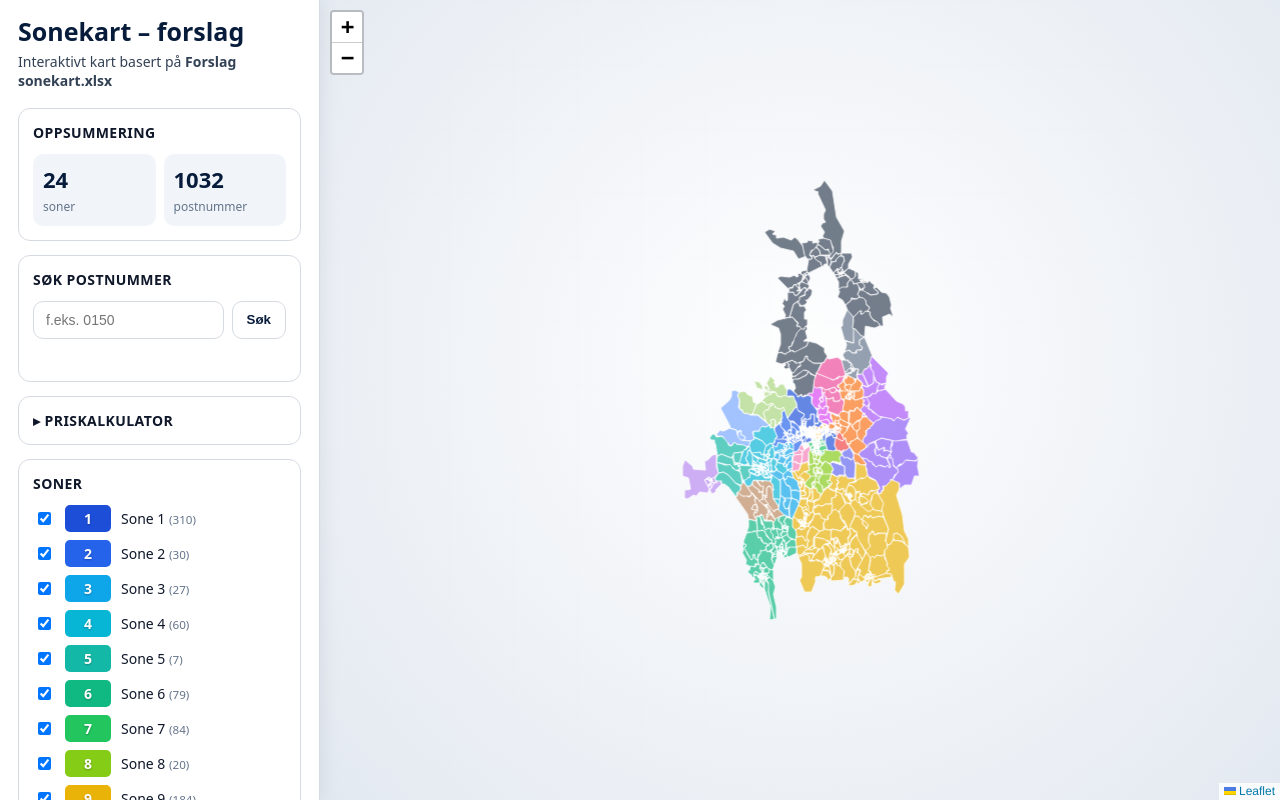
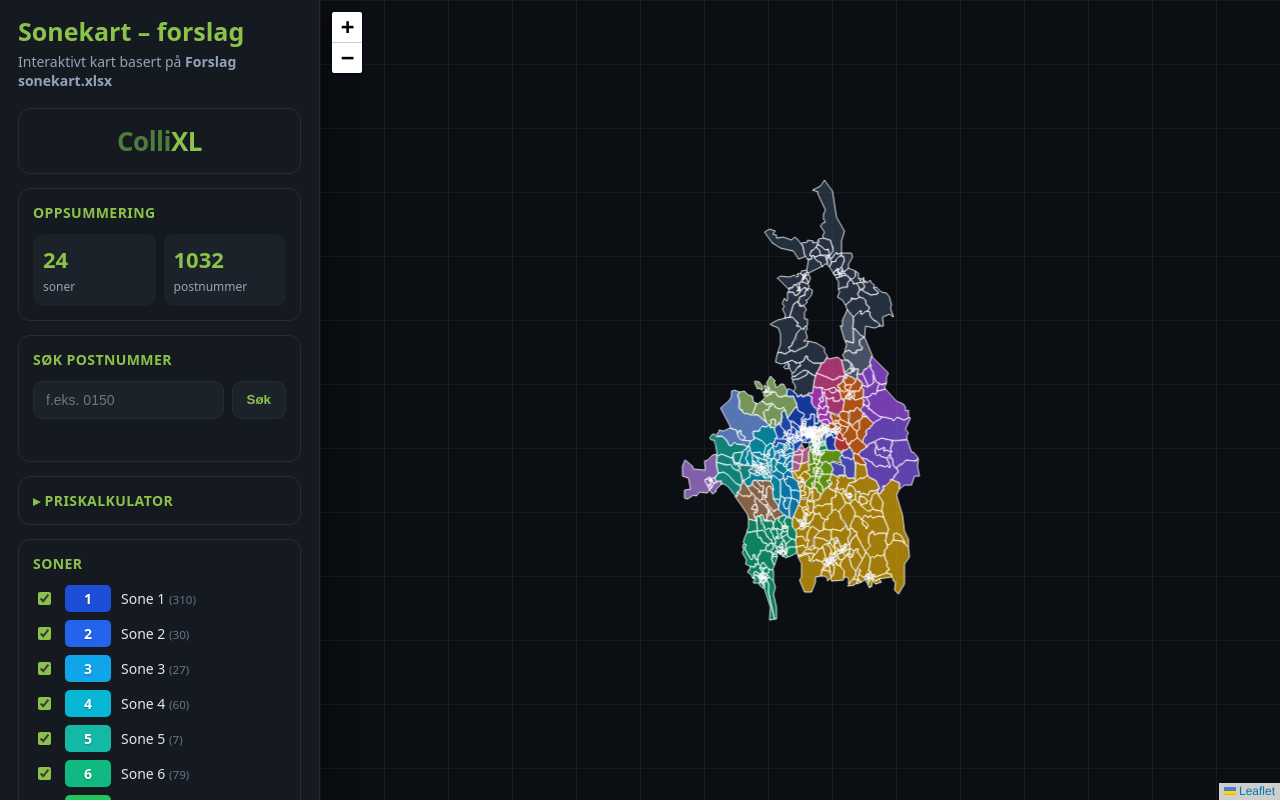
Before and after one commit to MikkelNikolaiEvensen/Sonekart-ColliXL, a plain HTML site: page index.html in a window 1280 px wide. Drawn offline with nearby package versions, Linux system fonts and the light colour scheme; a small style sheet from the web is missing.

Commit message:
Mork tema med ColliXL-gronn og logoseksjon
Bytter sidebar/kart fra lyst til mork bakgrunn, bruker ColliXL sine
to gronntoner som aksentfarge (overskrifter, knapper, lenker, valgt
sone). Legger til en enkel tekstbasert Colli/XL-logo overst, over
Oppsummering-panelet, i pavente av den faktiske logofilen.

```diff
--- a/index.html
+++ b/index.html
@@ -13,11 +13,14 @@
 
   <style>
     :root {
-      --navy: #071B3B;
-      --border: #d6dbe3;
-      --muted: #64748b;
-      --panel: #ffffff;
-      --bg: #f8fafc;
+      color-scheme: dark;
+      --navy: #8bc34a;
+      --brand-dark: #4d7c3d;
+      --brand-light: #8bc34a;
+      --border: #262c36;
+      --muted: #94a3b8;
+      --panel: #151a21;
+      --bg: #0b0e13;
     }
 
     html, body {
@@ -25,7 +28,7 @@
       margin: 0;
       font-family: system-ui, -apple-system, BlinkMacSystemFont, "Segoe UI", sans-serif;
       background: var(--bg);
-      color: #0f172a;
+      color: #e5e7eb;
     }
 
     #app {
@@ -35,23 +38,39 @@
     }
 
     #sidebar {
-      background: white;
+      background: var(--panel);
       border-right: 1px solid var(--border);
       padding: 18px;
       overflow-y: auto;
       z-index: 1000;
-      box-shadow: 0 0 20px rgba(15, 23, 42, 0.08);
+      box-shadow: 4px 0 24px rgba(0, 0, 0, 0.5);
     }
 
     #map {
       height: 100%;
       width: 100%;
-      background:
-        radial-gradient(circle at 50% 45%, rgba(255,255,255,0.9), rgba(226,232,240,0.95)),
-        linear-gradient(90deg, rgba(148,163,184,0.14) 1px, transparent 1px),
-        linear-gradient(rgba(148,163,184,0.14) 1px, transparent 1px);
-      background-size: auto, 64px 64px, 64px 64px;
+      background-color: #0b0e13;
+      background-image:
+        linear-gradient(90deg, rgba(255,255,255,0.05) 1px, transparent 1px),
+        linear-gradient(rgba(255,255,255,0.05) 1px, transparent 1px);
+      background-size: 64px 64px, 64px 64px;
     }
+
+    .logo-panel {
+      display: flex;
+      align-items: center;
+      justify-content: center;
+      padding: 16px 14px;
+    }
+
+    .logo {
+      font-size: 26px;
+      font-weight: 800;
+      letter-spacing: -0.02em;
+      color: var(--brand-dark);
+    }
+
+    .logo-accent { color: var(--brand-light); }
 
     h1 {
       margin: 0 0 6px;
@@ -62,7 +81,7 @@
 
     .subtitle {
       margin: 0 0 18px;
-      color: #334155;
+      color: var(--muted);
       font-size: 14px;
     }
 
@@ -71,14 +90,14 @@
       border-radius: 12px;
       padding: 14px;
       margin-bottom: 14px;
-      background: #fff;
+      background: var(--panel);
     }
 
     .panel h2 {
       margin: 0 0 12px;
       font-size: 14px;
       text-transform: uppercase;
-      color: #0f172a;
+      color: var(--brand-light);
       letter-spacing: 0.03em;
     }
 
@@ -108,7 +127,7 @@
     }
 
     .metric {
-      background: #f1f5f9;
+      background: #1c2229;
       border-radius: 10px;
       padding: 10px;
     }
@@ -139,7 +158,7 @@
     button {
       width: 100%;
       border: 1px solid var(--border);
-      background: #fff;
+      background: #1c2229;
       border-radius: 10px;
       padding: 10px 12px;
       font-weight: 700;
@@ -147,13 +166,15 @@
       cursor: pointer;
     }
 
-    button:hover { background: #f8fafc; }
+    button:hover { background: #242b34; }
 
     .info {
       font-size: 13px;
-      color: #334155;
+      color: var(--muted);
       line-height: 1.45;
     }
+
+    a { color: var(--brand-light); }
 
     .search-row {
       display: flex;
@@ -167,6 +188,8 @@
       border-radius: 10px;
       padding: 10px 12px;
       font-size: 14px;
+      background: #1c2229;
+      color: #e5e7eb;
     }
 
     .search-row button {
@@ -180,15 +203,15 @@
       min-height: 18px;
     }
 
-    .search-msg.error { color: #b91c1c; }
-    .search-msg.ok { color: #166534; }
+    .search-msg.error { color: #f87171; }
+    .search-msg.ok { color: #4ade80; }
 
     details > summary {
       cursor: pointer;
       font-size: 14px;
       font-weight: 700;
       text-transform: uppercase;
-      color: #0f172a;
+      color: var(--brand-light);
       letter-spacing: 0.03em;
       list-style: none;
     }
@@ -206,7 +229,7 @@
 
     .calc-body label {
       font-size: 13px;
-      color: #334155;
+      color: var(--muted);
       display: flex;
       flex-direction: column;
       gap: 4px;
@@ -219,7 +242,11 @@
       padding: 8px 10px;
       font-size: 14px;
       font-family: inherit;
+      background: #1c2229;
+      color: #e5e7eb;
     }
+
+    input[type="checkbox"] { accent-color: var(--brand-light); }
 
     .calc-result {
       margin-top: 4px;
@@ -240,6 +267,10 @@
     <aside id="sidebar">
       <h1>Sonekart – forslag</h1>
       <p class="subtitle">Interaktivt kart basert på <strong>Forslag sonekart.xlsx</strong></p>
+
+      <div class="panel logo-panel">
+        <div class="logo">Colli<span class="logo-accent">XL</span></div>
+      </div>
 
       <div class="panel">
         <h2>Oppsummering</h2>
@@ -360,13 +391,13 @@
 
     const hoverStyle = {
       weight: 3,
-      color: '#111827',
+      color: '#f8fafc',
       fillOpacity: 0.82
     };
 
     const selectedStyle = {
       weight: 4,
-      color: '#0f172a',
+      color: '#8bc34a',
       opacity: 1,
       fillOpacity: 0.95
     };
@@ -418,8 +449,8 @@
         return {
           ...defaultStyle,
           fillOpacity: 0.06,
-          fillColor: '#94a3b8',
-          color: '#e2e8f0',
+          fillColor: '#334155',
+          color: '#1f2937',
           weight: 0.6
         };
       }
```
